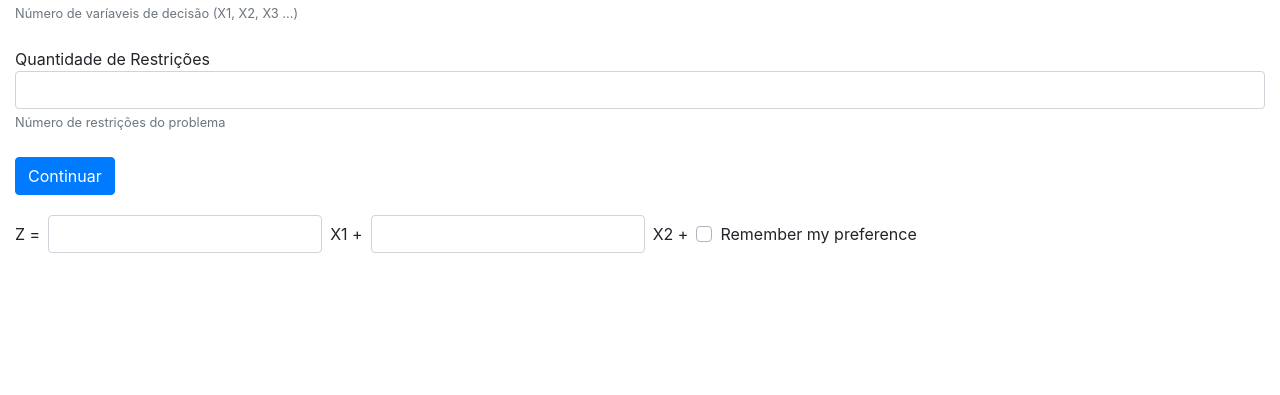
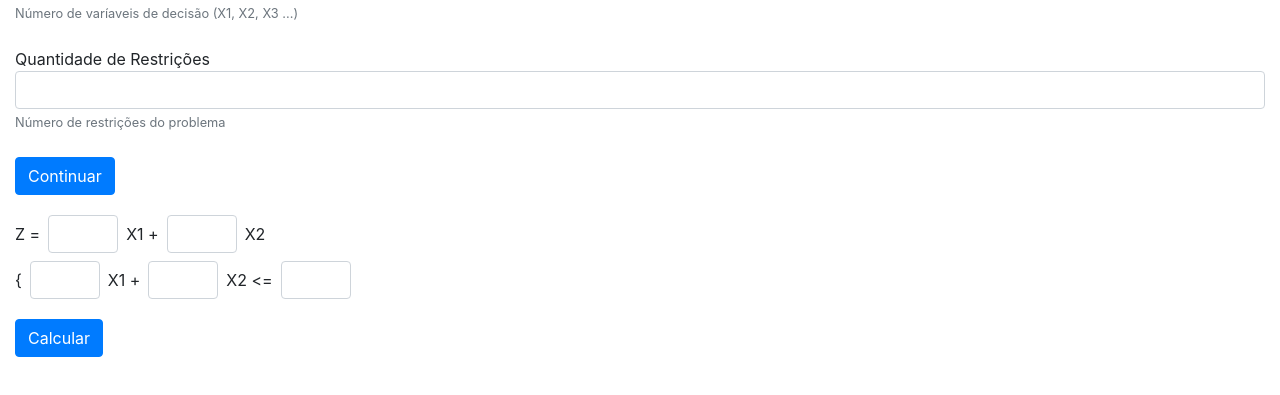
Before and after one commit to vdufloth/simplex-calculator, a plain HTML site: page index.html in a window 1280 px wide. Shown: the part 137-532 px from the top of the page. Drawn offline with nearby package versions, Linux system fonts and the light colour scheme.

Commit message:
testing inputs

```diff
--- /dev/null
+++ b/css/index.css
@@ -0,0 +1,3 @@
+.restricoes-input{
+    width: 70px !important;
+}
--- a/index.html
+++ b/index.html
@@ -5,6 +5,7 @@
   <meta charset="utf-8">
   <meta name="viewport" content="width=device-width, initial-scale=1">
   <title>Simplex Calculator</title>
+  <link rel="stylesheet" href="css/index.css">
   <link rel="stylesheet" href="https://maxcdn.bootstrapcdn.com/bootstrap/4.3.1/css/bootstrap.min.css">
 </head>
 
@@ -22,18 +23,25 @@
       <br />
       <button type="submit" id="gera_restricoes" class="btn btn-primary">Continuar</button>
     </form>
-    <form id="valoresForm" class="form-inline">
-      <label class="my-1 mr-2" for="zx1">Z = </label>
-      <input class="form-control my-1 mr-sm-2" id="zx1" onfocusout="deixaInteiros(this)" />
-      <label class="my-1 mr-2" for="zx1"> X1 + </label>
-      <input class="form-control my-1 mr-sm-2" id="zx2" onfocusout="deixaInteiros(this)" />
-      <label class="my-1 mr-2" for="zx2"> X2 + </label>
-      <div class="custom-control custom-checkbox my-1 mr-sm-2">
-        <input type="checkbox" class="custom-control-input" id="customControlInline">
-        <label class="custom-control-label" for="customControlInline">Remember my preference</label>
+    <form id="valoresForm" class="form-group">
+      <div class="form-inline">
+        <label class="my-1 mr-2 " for="zx1">Z = </label>
+        <input class="form-control my-1 mr-sm-2 restricoes-input" id="zx1" />
+        <label class="my-1 mr-2" for="zx1"> X1 + </label>
+        <input class="form-control my-1 mr-sm-2 restricoes-input" id="zx2" />
+        <label class="my-1 mr-2" for="zx2"> X2</label>
+      </div>
+      <div class="form-inline">
+        <label class="my-1 mr-2" for="r1x1"> { </label>
+        <input class="form-control my-1 mr-sm-2 restricoes-input" id="r1x1" />
+        <label class="my-1 mr-2" for="r1x1"> X1 + </label>
+        <input class="form-control my-1 mr-sm-2 restricoes-input" id="r2x2" />
+        <label class="my-1 mr-2" for="r2x2"> X2 <= </label>
+        <input class="form-control my-1 mr-sm-2 restricoes-input" id="r2r" />
       </div>
     </form>
-    <div id="calculos"></div>
+    <button id="btnCalcular" class="btn btn-primary" onclick="calcularSimplex()">Calcular</button>
+    <div class="container" id="calculos"></div>
   </div>
 </body>
 <script src="js/simplex.js"></script>
--- a/js/simplex.js
+++ b/js/simplex.js
@@ -106,7 +106,7 @@ function mostrarNLP() {
     let tabela = document.createElement('table')
     tabela.className = 'table'
     let dvText = document.createElement('div')
-    dvText.innerText = 'Nova Linha Pivô:'
+    dvText.innerHTML = '<b>Nova Linha Pivô:</b>'
     calculosabela.appendChild(dvText)
     let tbody = tabela.createTBody()
     let novaLinha = tbody.insertRow(-1)
@@ -138,7 +138,7 @@ function mostrarCalculos() {
             let tabela = document.createElement('table')
             tabela.className = 'table'
             let dvText = document.createElement('div')
-            dvText.innerText = 'Nova Linha ' + (l + 1) + ':'
+            dvText.innerHTML = '<b>Nova Linha ' + (l + 1) + ':</b>'
             calculosabela.appendChild(dvText)
             let tbody = tabela.createTBody()
             let novaLinha = tbody.insertRow(-1)
@@ -250,7 +250,7 @@ function calcularVBS() {
 }
 
 function calcularSimplex(e) {
-    e.preventDefault();
+  //  e.preventDefault();
     let calculosabela = document.getElementById("calculos")
     calculosabela.innerHTML = ''
 
```
